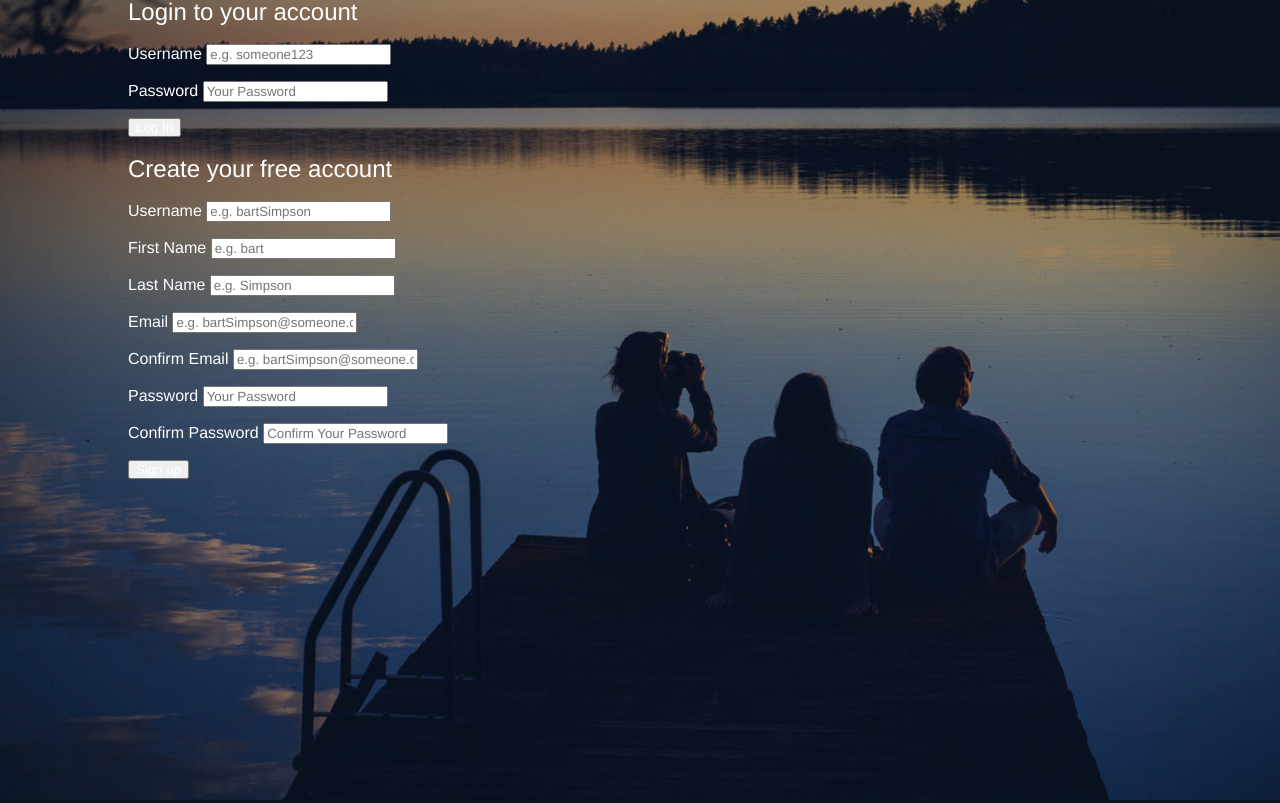
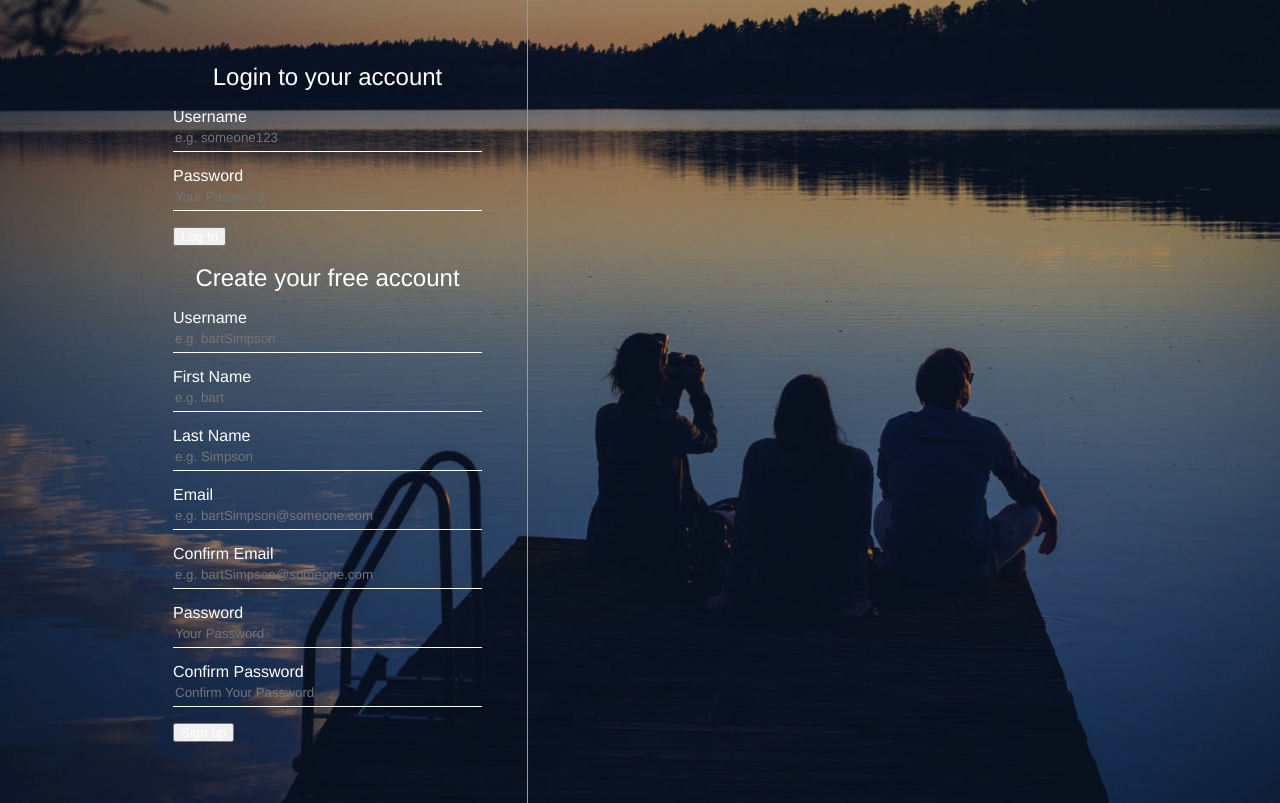
Before and after one commit to KeNiHx/MU, a PHP site: page /register.php in a window 1280 px wide. Run offline with PHP 8.4, Linux system fonts and the light colour scheme.

Commit message:
added style to input fields

```diff
--- a/assets/css/register.css
+++ b/assets/css/register.css
@@ -30,3 +30,27 @@ html, body{
     position: relative;
     max-width: 1024px;
 }
+
+#inputContainer {
+    width: 400px;
+    padding: 45px;
+    float: left;
+    border-right: 1px solid #999;
+
+}
+
+#inputContainer h2{
+    text-align: center;
+}
+
+#inputContainer input[type="text"],
+#inputContainer input[type="email"],
+#inputContainer input[type="password"] {
+    display: block;
+    background-color: transparent;
+    border: 0;
+    border-bottom: 1px solid #fff;
+    height: 27px;
+    line-height: 27px;
+    width: 100%;
+}
```
